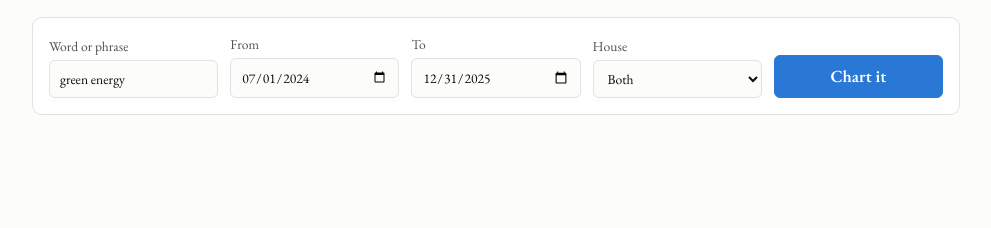
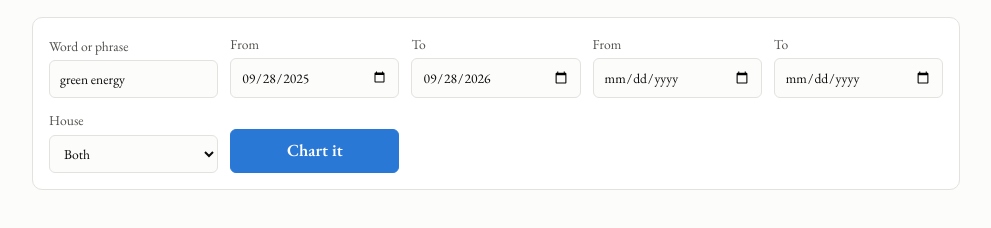
Before and after one commit to woodyjeffay/hansard, a website: page parties.html in a window 1280 px wide. Shown: the part 116-344 px from the top of the page, without its empty margins (144-1135 px from the left). Drawn offline with nearby package versions, Linux system fonts and the light colour scheme.

Commit message:
Modify date inputs and set default values with script
Updated date input fields to be empty and set default values using JavaScript.

```diff
--- a/parties.html
+++ b/parties.html
@@ -191,8 +191,30 @@ const random = Math.floor(Math.random() * placeholders.length);
 document.getElementById("word").value = placeholders[random];
       </script>
 
-      <label>From <input id="start" type="date" value="2024-07-01"></label>
-      <label>To <input id="end" type="date" value="2025-12-31"></label>
+      <label>From <input id="start" type="date"></label>
+      <label>To <input id="end" type="date"></label>
+
+
+      <label>From <input id="start" type="date"></label>
+      <label>To <input id="end" type="date"></label>
+
+      <script type="text/javascript">
+
+         function isoDate(date) {
+            const year = date.getFullYear();
+            const month = String(date.getMonth() + 1).padStart(2, "0");
+            const day = String(date.getDate()).padStart(2, "0");
+            return year + "-" + month + "-" + day;
+          }
+
+          const today = new Date();
+          const yearAgo = new Date();
+          yearAgo.setFullYear(today.getFullYear() - 1);
+
+          document.getElementById("start").value = isoDate(yearAgo);
+          document.getElementById("end").value = isoDate(today);
+
+      </script>
       <label>House
         <select id="house">
           <option value="">Both</option>
```
